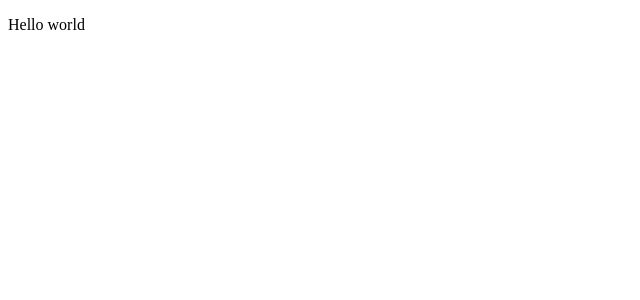
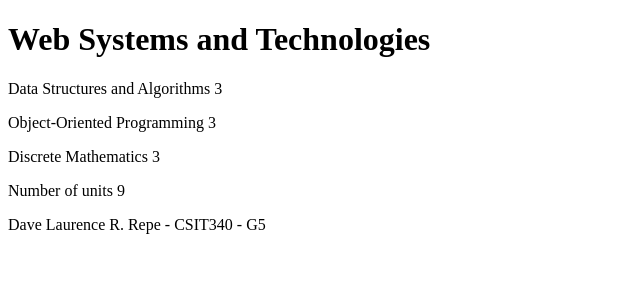
Before and after one commit to davelaurencerepe/CSIT340G5-Lab3-Repe, a React (Vite) app: page / in a window 1280 px wide. Shown: the top 300 px of the page, without its empty margins (0-640 px from the left). Built offline with nearby package versions, Linux system fonts and the light colour scheme.

Commit message:
1.1: course information step 1

```diff
--- a/src/App.jsx
+++ b/src/App.jsx
@@ -1,7 +1,48 @@
-const App = () => {
+const Header = (props) => {
+  return <h1>{props.course}</h1>
+}
+
+const Content = (props) => {
   return (
     <div>
-      <p>Hello world</p>
+      <p>{props.part1} {props.exercises1}</p>
+      <p>{props.part2} {props.exercises2}</p>
+      <p>{props.part3} {props.exercises3}</p>
+    </div>
+  )
+}
+
+const Total = (props) => {
+  return <p>Number of units {props.total}</p>
+}
+
+const Footer = (props) => {
+  return (
+    <p>
+      {props.fullName} - {props.courseCode} - {props.section}
+    </p>
+  )
+}
+
+const App = () => {
+  const course = 'Web Systems and Technologies'
+  const part1 = 'Data Structures and Algorithms'
+  const exercises1 = 3
+  const part2 = 'Object-Oriented Programming'
+  const exercises2 = 3
+  const part3 = 'Discrete Mathematics'
+  const exercises3 = 3
+
+  return (
+    <div>
+      <Header course={course} />
+      <Content
+        part1={part1} exercises1={exercises1}
+        part2={part2} exercises2={exercises2}
+        part3={part3} exercises3={exercises3}
+      />
+      <Total total={exercises1 + exercises2 + exercises3} />
+      <Footer fullName='Dave Laurence R. Repe' courseCode='CSIT340' section='G5' />
     </div>
   )
 }
```
